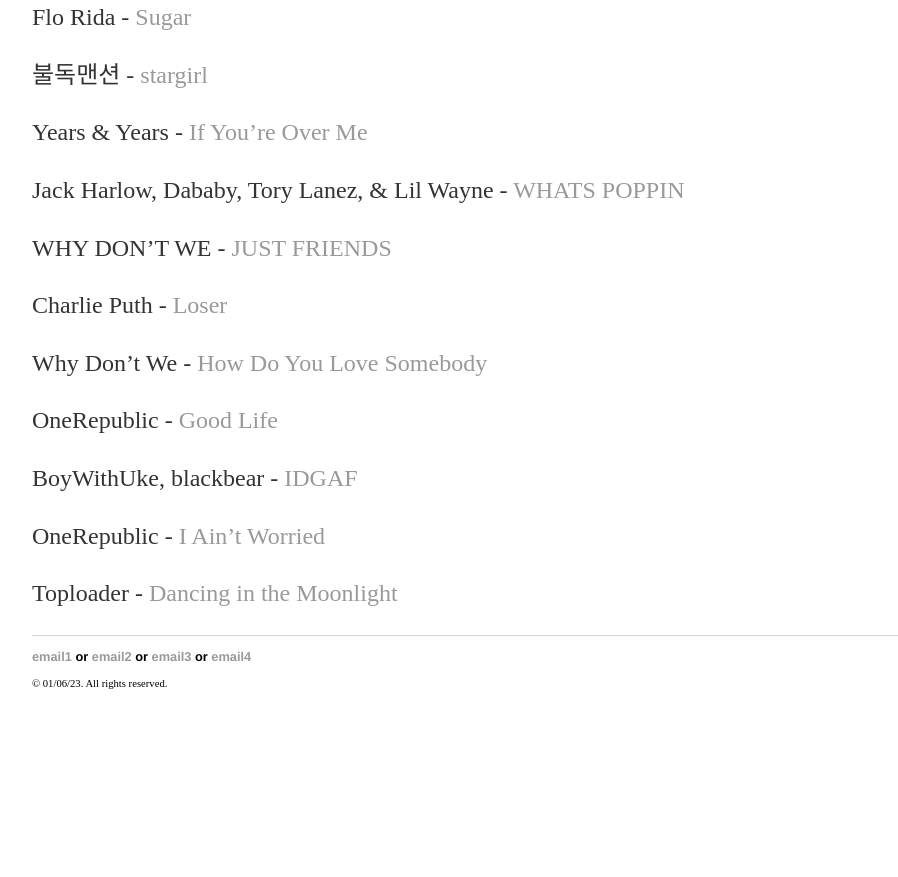
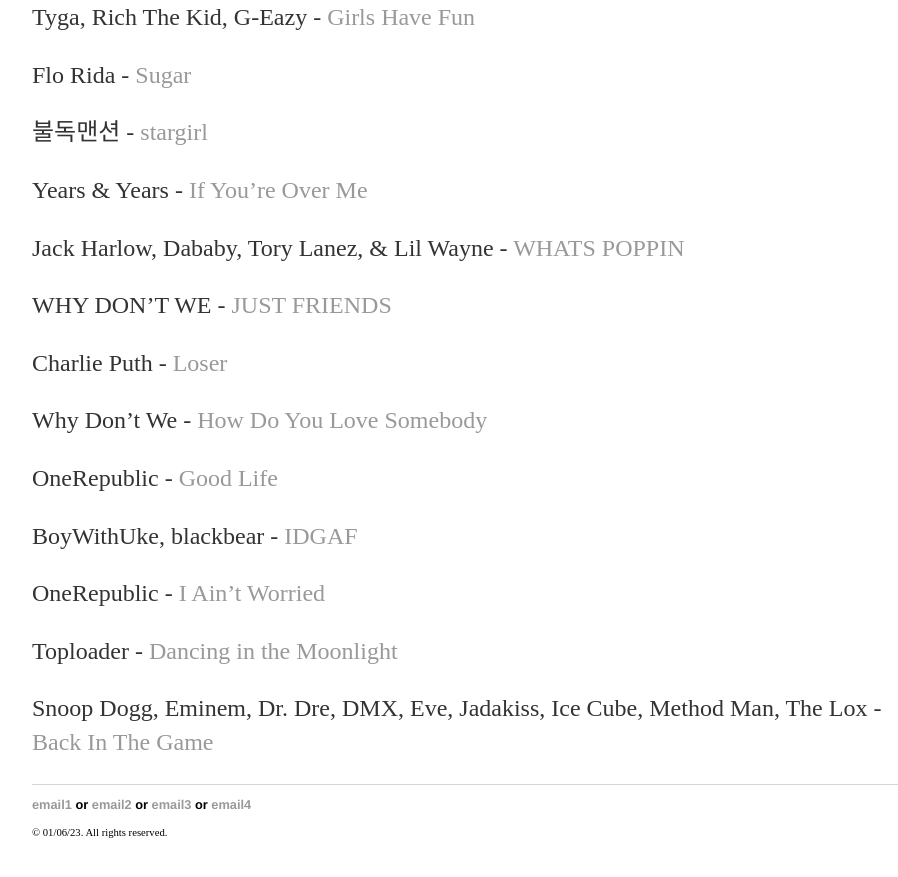
Before and after one commit to yjkweon24/yjkweon24.github.io, a Jekyll site: the page built from _posts/2018-10-23-songs-that-i-love.md, in a window 1280 px wide and 900 px high, scrolled down 24853 px. Shown: the top 877 px of the window, without its empty margins (160-1058 px from the left). Built offline with Jekyll 4.4.1, drawn with Linux system fonts in a browser that asks for light colours; before the commit the page ends 25604 px from its top, so only the background shows below that.

Commit message:
Update 2018-10-23-songs-that-i-love.md

```diff
--- a/_posts/2018-10-23-songs-that-i-love.md
+++ b/_posts/2018-10-23-songs-that-i-love.md
@@ -877,3 +879,5 @@
 OneRepublic - [I Ain’t Worried](https://www.youtube.com/watch?v=mNEUkkoUoIA&ab_channel=OneRepublicVEVO)
 
 Toploader - [Dancing in the Moonlight](https://youtu.be/0yBnIUX0QAE)
+
+Snoop Dogg, Eminem, Dr. Dre, DMX, Eve, Jadakiss, Ice Cube, Method Man, The Lox - [Back In The Game](https://www.youtube.com/watch?v=_Rks2oCRS88&ab_channel=LongBeachFinest)
```
Also changed, not shown: other parts of _posts/2018-10-23-songs-that-i-love.md (+2 -0 lines).
